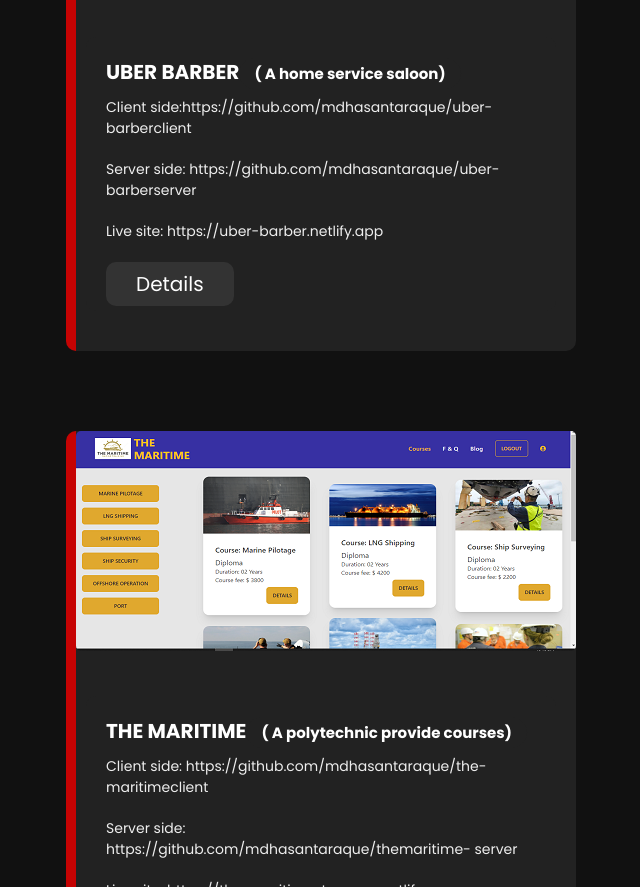
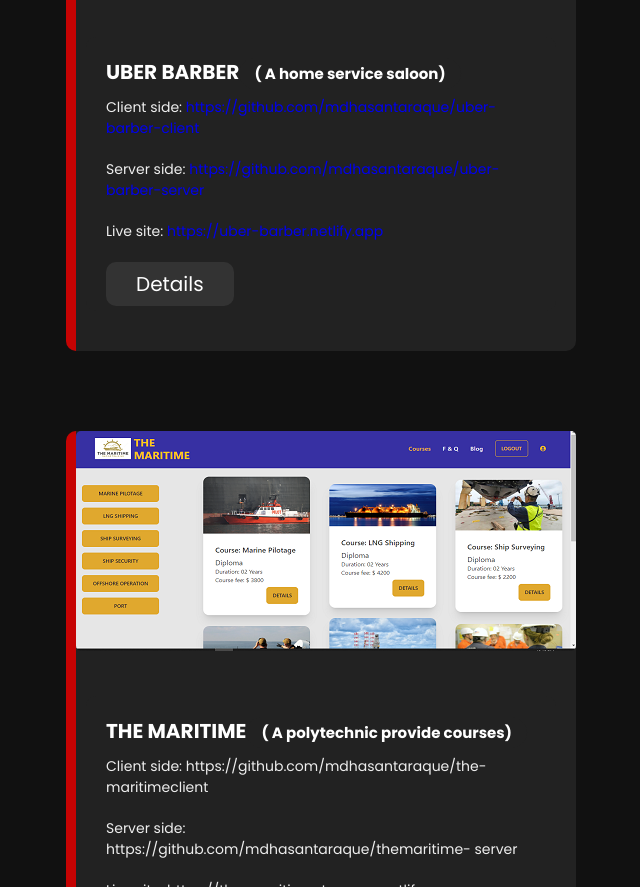
Before and after one commit to mdhasantaraque/portfolio-hasan-taraque, a plain HTML site: page index.html in a window 1280 px wide. Shown: the part 2644-3531 px from the top of the page, without its empty margins (509-1149 px from the left). Drawn offline with nearby package versions, Linux system fonts and the light colour scheme.

Commit message:
update uber barber

```diff
--- a/index.html
+++ b/index.html
@@ -113,12 +113,28 @@
           <div class="para">
             <h3>UBER BARBER<span>( A home service saloon)</span></h3>
             <p>
-              Client side:https://github.com/mdhasantaraque/uber-barberclient
+              Client side:<a
+                href="https://github.com/mdhasantaraque/uber-barber-client"
+                target="_blank"
+              >
+                https://github.com/mdhasantaraque/uber-barber-client</a
+              >
             </p>
             <p>
-              Server side: https://github.com/mdhasantaraque/uber-barberserver
+              Server side:
+              <a
+                href="https://github.com/mdhasantaraque/uber-barber-server"
+                target="_blank"
+              >
+                https://github.com/mdhasantaraque/uber-barber-server
+              </a>
             </p>
-            <p>Live site: https://uber-barber.netlify.app</p>
+            <p>
+              Live site:
+              <a href="https://uber-barber.netlify.app" target="_blank">
+                https://uber-barber.netlify.app</a
+              >
+            </p>
             <a href="uber.html"><button class="btn">Details</button></a>
           </div>
         </div>
```
